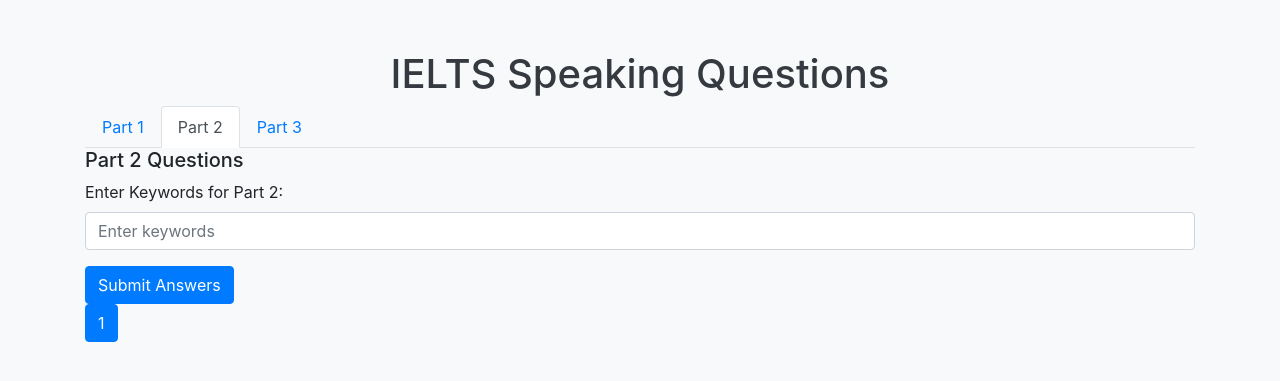
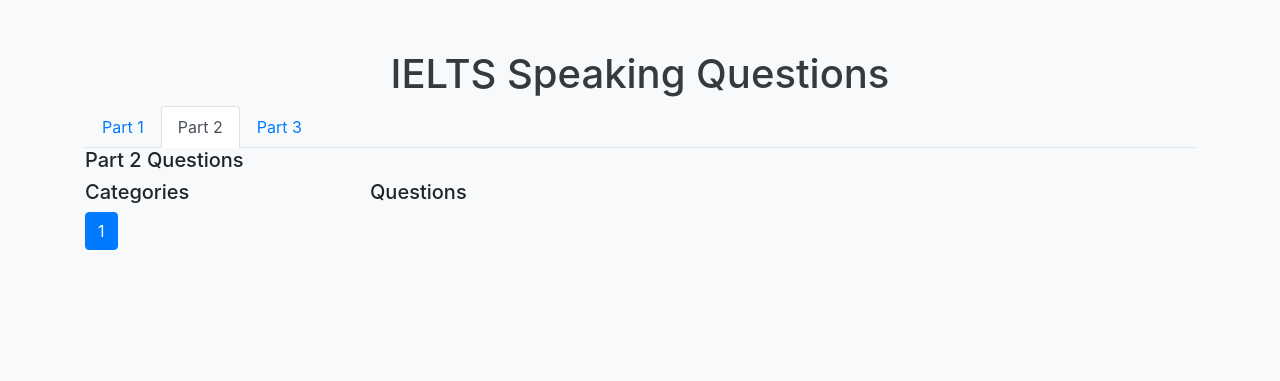
Before and after one commit to IqqIqq/ielts_speaking_test_practice, a FastAPI app: page / in a window 1280 px wide, after a click on "Part 2". Shown: the part 56-437 px from the top of the page. Run offline with FastAPI, Linux system fonts and the light colour scheme; data that the repository does not hold is empty; some libraries are stand-ins or nearby versions.

Commit message:
postgresql

```diff
--- a/src/LLMService/main.py
+++ b/src/LLMService/main.py
@@ -151,11 +151,11 @@
         question = db.query(Part1Question).filter(Part1Question.id == question_id).first()
         answer = generate_answer(question.question, keywords)
     elif part == 2:
-        questions = db.query(Part2Question).all()  # 获取所有 Part 2 问题
-        answer = generate_answer(", ".join([q.question for q in questions]), keywords)
+        question = db.query(Part2Question).filter(Part2Question.id == question_id).first()
+        answer = generate_answer(question.question, keywords)
     else:
-        questions = db.query(Part3Question).all()  # 获取所有 Part 3 问题
-        answer = generate_answer(", ".join([q.question for q in questions]), keywords)
+        question = db.query(Part3Question).filter(Part3Question.id == question_id).first()
+        answer = generate_answer(question.question, keywords)
 
     return templates.TemplateResponse("response.html", {"request": request, "question": question.question, "answer": answer})
 
--- a/src/LLMService/templates/index.html
+++ b/src/LLMService/templates/index.html
@@ -47,33 +47,38 @@
         </ul>
         <div class="tab-content" id="myTabContent">
             <div class="tab-pane fade show active" id="part1" role="tabpanel" aria-labelledby="part1-tab">
+                <div class="row">
+                    <div class="col-md-3">
                         <h5>Categories</h5>
-                <div class="accordion" id="accordionPart1">
+                        <div class="list-group">
                             {% for question in part1_questions %}
-                    <div class="card">
-                        <div class="card-header" id="heading{{ question.id }}">
-                            <h2 class="mb-0">
-                                <button class="btn btn-link" type="button" data-toggle="collapse" data-target="#collapse{{ question.id }}" aria-expanded="true" aria-controls="collapse{{ question.id }}">
+                            <button class="list-group-item list-group-item-action" data-toggle="collapse" data-target="#collapse{{ question.id }}" aria-expanded="false" aria-controls="collapse{{ question.id }}">
                                 {{ question.category }}
                             </button>
-                            </h2>
+                            {% endfor %}
                         </div>
-                        <div id="collapse{{ question.id }}" class="collapse" aria-labelledby="heading{{ question.id }}" data-parent="#accordionPart1">
-                            <div class="card-body">
+                    </div>
+                    <div class="col-md-9">
+                        <h5>Questions</h5>
+                        <div id="questionsPart1">
+                            {% for question in part1_questions %}
+                            <div class="collapse" id="collapse{{ question.id }}">
+                                <div class="card card-body">
                                     <h5 class="card-title">{{ question.question }}</h5>
                                     <form action="/submit_answer" method="post">
                                         <input type="hidden" name="question_id" value="{{ question.id }}">
                                         <input type="hidden" name="part" value="1">
                                         <div class="form-group">
-                                        <label for="keywords">Enter Keywords:</label>
-                                        <input type="text" class="form-control" id="keywords" name="keywords" placeholder="Enter keywords" required>
+                                            <label for="keywords{{ question.id }}">Enter Keywords:</label>
+                                            <input type="text" class="form-control" id="keywords{{ question.id }}" name="keywords" placeholder="Enter keywords" required>
                                         </div>
                                         <button type="submit" class="btn btn-primary">Submit Answer</button>
                                     </form>
                                 </div>
                             </div>
+                            {% endfor %}
                         </div>
-                    {% endfor %}
+                    </div>
                 </div>
                 <!-- Pagination -->
                 <nav aria-label="Page navigation">
@@ -88,17 +93,39 @@
             </div>
             <div class="tab-pane fade" id="part2" role="tabpanel" aria-labelledby="part2-tab">
                 <h5>Part 2 Questions</h5>
+                <div class="row">
+                    <div class="col-md-3">
+                        <h5>Categories</h5>
+                        <div class="list-group">
+                            {% for question in part2_questions %}
+                            <button class="list-group-item list-group-item-action" data-toggle="collapse" data-target="#collapsePart2{{ question.id }}" aria-expanded="false" aria-controls="collapsePart2{{ question.id }}">
+                                {{ question.category }}
+                            </button>
+                            {% endfor %}
+                        </div>
+                    </div>
+                    <div class="col-md-9">
+                        <h5>Questions</h5>
+                        <div id="questionsPart2">
+                            {% for question in part2_questions %}
+                            <div class="collapse" id="collapsePart2{{ question.id }}">
+                                <div class="card card-body">
+                                    <h5 class="card-title">{{ question.question }}</h5>
                                     <form action="/submit_answer" method="post">
+                                        <input type="hidden" name="question_id" value="{{ question.id }}">
                                         <input type="hidden" name="part" value="2">
                                         <div class="form-group">
-                        <label for="keywords">Enter Keywords for Part 2:</label>
-                        <input type="text" class="form-control" name="keywords" placeholder="Enter keywords" required>
+                                            <label for="keywordsPart2{{ question.id }}">Enter Keywords:</label>
+                                            <input type="text" class="form-control" id="keywordsPart2{{ question.id }}" name="keywords" placeholder="Enter keywords" required>
                                         </div>
-                    {% for question in part2_questions %}
-                    <p>{{ question.question }}</p>
+                                        <button type="submit" class="btn btn-primary">Submit Answer</button>
+                                    </form>
+                                </div>
+                            </div>
                             {% endfor %}
-                    <button type="submit" class="btn btn-primary">Submit Answers</button>
-                </form>
+                        </div>
+                    </div>
+                </div>
                 <!-- Pagination for Part 2 -->
                 <nav aria-label="Page navigation">
                     <ul class="pagination">
@@ -112,17 +139,39 @@
             </div>
             <div class="tab-pane fade" id="part3" role="tabpanel" aria-labelledby="part3-tab">
                 <h5>Part 3 Questions</h5>
+                <div class="row">
+                    <div class="col-md-3">
+                        <h5>Categories</h5>
+                        <div class="list-group">
+                            {% for question in part3_questions %}
+                            <button class="list-group-item list-group-item-action" data-toggle="collapse" data-target="#collapsePart3{{ question.id }}" aria-expanded="false" aria-controls="collapsePart3{{ question.id }}">
+                                {{ question.category }}
+                            </button>
+                            {% endfor %}
+                        </div>
+                    </div>
+                    <div class="col-md-9">
+                        <h5>Questions</h5>
+                        <div id="questionsPart3">
+                            {% for question in part3_questions %}
+                            <div class="collapse" id="collapsePart3{{ question.id }}">
+                                <div class="card card-body">
+                                    <h5 class="card-title">{{ question.question }}</h5>
                                     <form action="/submit_answer" method="post">
+                                        <input type="hidden" name="question_id" value="{{ question.id }}">
                                         <input type="hidden" name="part" value="3">
                                         <div class="form-group">
-                        <label for="keywords">Enter Keywords for Part 3:</label>
-                        <input type="text" class="form-control" name="keywords" placeholder="Enter keywords" required>
+                                            <label for="keywordsPart3{{ question.id }}">Enter Keywords:</label>
+                                            <input type="text" class="form-control" id="keywordsPart3{{ question.id }}" name="keywords" placeholder="Enter keywords" required>
                                         </div>
-                    {% for question in part3_questions %}
-                    <p>{{ question.question }}</p>
+                                        <button type="submit" class="btn btn-primary">Submit Answer</button>
+                                    </form>
+                                </div>
+                            </div>
                             {% endfor %}
-                    <button type="submit" class="btn btn-primary">Submit Answers</button>
-                </form>
+                        </div>
+                    </div>
+                </div>
                 <!-- Pagination for Part 3 -->
                 <nav aria-label="Page navigation">
                     <ul class="pagination">
```
Lines whose indentation alone changed are shown as unchanged.
